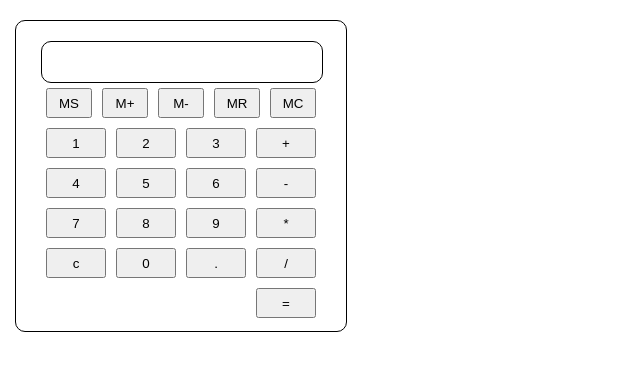
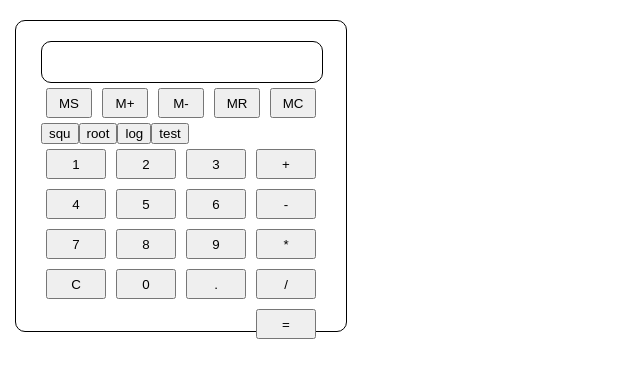
Before and after one commit to YuChihShen/FullStack-calculator, an Angular app: page / in a window 1280 px wide. Shown: the top 378 px of the page, without its empty margins (0-640 px from the left). Built offline with nearby package versions, Linux system fonts and the light colour scheme.

Commit message:
計算機第三版10.14.01

```diff
--- a/src/app/app.component.css
+++ b/src/app/app.component.css
@@ -1,10 +1,12 @@
-.btn {
+.num>div>input,
+.calobj>div>input,
+.num>div>button {
     width: 60px;
     height: 30px;
     margin: 5px 5px;
 }
 
-.btnM {
+.memory>input {
     width: 46px;
     height: 30px;
     margin: 5px 5px;
--- a/src/app/app.component.html
+++ b/src/app/app.component.html
@@ -4,36 +4,57 @@
             <output class="mon" type="text" value="{{result}}"></output>
         </div>
         <div class="memory">
-            <input class="btnM" type="button" value="MS" (click)="memorySave()">
-            <input class="btnM" type="button" value="M+" (click)="memoryPlus()">
-            <input class="btnM" type="button" value="M-" (click)="memoryReduce()">
-            <input class="btnM" type="button" value="MR" (click)="memoryCall()">
-            <input class="btnM" type="button" value="MC" (click)="memoryClean()">
+            <input type="button" value="MS" (click)="memorySave()" />
+            <input type="button" value="M+" (click)="memoryPlus()" />
+            <input type="button" value="M-" (click)="memoryReduce()" />
+            <input type="button" value="MR" (click)="memoryCall()" />
+            <input type="button" value="MC" (click)="memoryClean()" />
+        </div>
+        <div>
+            <button (click)="square()">squ</button>
+            <button (click)="root()">root</button>
+            <button (click)="log()">log</button>
+            <button (click)="test()">test</button>
         </div>
         <div class="num">
-            <input class="btn" type="button" value="1" (click)="addN(1)">
-            <input class="btn" type="button" value="2" (click)="addN(2)">
-            <input class="btn" type="button" value="3" (click)="addN(3)">
-            <br>
-            <input class="btn" type="button" value="4" (click)="addN(4)">
-            <input class="btn" type="button" value="5" (click)="addN(5)">
-            <input class="btn" type="button" value="6" (click)="addN(6)">
-            <br>
-            <input class="btn" type="button" value="7" (click)="addN(7)">
-            <input class="btn" type="button" value="8" (click)="addN(8)">
-            <input class="btn" type="button" value="9" (click)="addN(9)">
-            <br>
-            <input class="btn" type="button" value="c" (click)="clearN()">
-            <input class="btn" type="button" value="0" (click)="addN(0)">
-            <input class="btn" type="button" value="." (click)="dot()">
-            <br>
+            <div>
+                <button (click)="addN(1)">1</button>
+                <!-- <input type="button" value="1" (click)="addN(1)"/> -->
+                <input type="button" value="2" (click)="addN(2)" />
+                <input type="button" value="3" (click)="addN(3)" />
+            </div>
+            <div>
+                <input type="button" value="4" (click)="addN(4)" />
+                <input type="button" value="5" (click)="addN(5)" />
+                <input type="button" value="6" (click)="addN(6)" />
+            </div>
+            <div>
+                <input type="button" value="7" (click)="addN(7)" />
+                <input type="button" value="8" (click)="addN(8)" />
+                <input type="button" value="9" (click)="addN(9)" />
+            </div>
+            <div>
+                <input type="button" value="C" (click)="clearN()" />
+                <input type="button" value="0" (click)="addN(0)" />
+                <input type="button" value="." (click)="dot()" />
+            </div>
         </div>
         <div class="calobj">
-            <input class="btn" type="button" value="+" (click)="operator('+')"><br>
-            <input class="btn" type="button" value="-" (click)="operator('-')"><br>
-            <input class="btn" type="button" value="*" (click)="operator('*')"><br>
-            <input class="btn" type="button" value="/" (click)="operator('/')"><br>
-            <input class="btn" type="button" value="=" (click)="checkResult()"><br>
+            <div>
+                <input type="button" value="+" (click)="operator('+')" />
+            </div>
+            <div>
+                <input type="button" value="-" (click)="operator('-')" />
+            </div>
+            <div>
+                <input type="button" value="*" (click)="operator('*')" />
+            </div>
+            <div>
+                <input type="button" value="/" (click)="operator('/')" />
+            </div>
+            <div>
+                <input type="button" value="=" (click)="checkResult()" />
+            </div>
         </div>
 
         <br>
```
